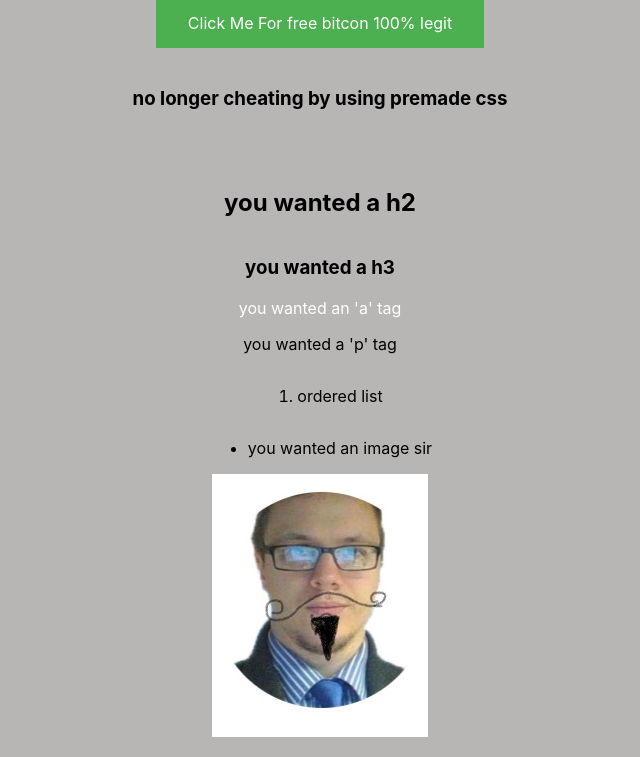
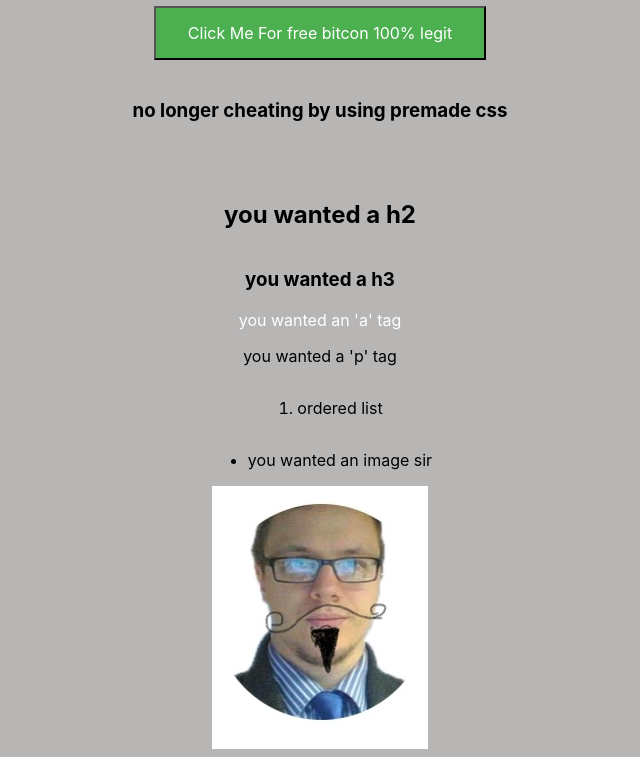
Before and after one commit to CharlieGroves/odonnellstuff, a plain HTML site: page index.html in a window 1280 px wide. Shown: the part 84-841 px from the top of the page, without its empty margins (320-960 px from the left). Drawn offline with Linux system fonts and the light colour scheme.

Commit message:
aewiurfbowef

```diff
--- a/index.html
+++ b/index.html
@@ -1,17 +1,20 @@
 <!DOCTYPE html>
 <html lang="en">
+
 <head>
     <meta charset="UTF-8">
     <meta name="viewport" content="width=device-width, initial-scale=1.0">
     <title>O'donnell</title>
-    <!-- CSS only -->
-<link href="./styles.css"" rel="stylesheet">
+    <link rel="shortcut icon" href="a.png">
+    <link href="./styles.css"" rel=" stylesheet">
 </head>
+
 <body>
+    <div class="container">
         <h1>mr o'donnell is sometimes epic</h1>
-    <div class="container">
         <button>
-            <a class="btn btn-primary p-2 m-3" href="https://www.youtube.com/watch?v=DLzxrzFCyOs" role="button">Click Me For free bitcon 100% legit</a>
+            <a class="btn btn-primary p-2 m-3" href="https://www.youtube.com/watch?v=DLzxrzFCyOs" role="button">Click Me
+                For free bitcon 100% legit</a>
         </button>
         <br>
         <h3>no longer cheating by using premade css</h3>
@@ -34,4 +37,5 @@
 
 
 </body>
+
 </html>
--- a/styles.css
+++ b/styles.css
@@ -3,7 +3,7 @@
 }
 
 body {
-    background: #b8b5b5
+    background: #b8b5b5;
 }
 
 h1 {
@@ -14,8 +14,7 @@ h1 {
 }
 
 button {
-    background-color: #4CAF50; /* Green */
-    border: none;
+    background-color: #4CAF50;
     color: white;
     padding: 15px 32px;
     text-align: center;
```
Lines whose indentation alone changed are shown as unchanged.
